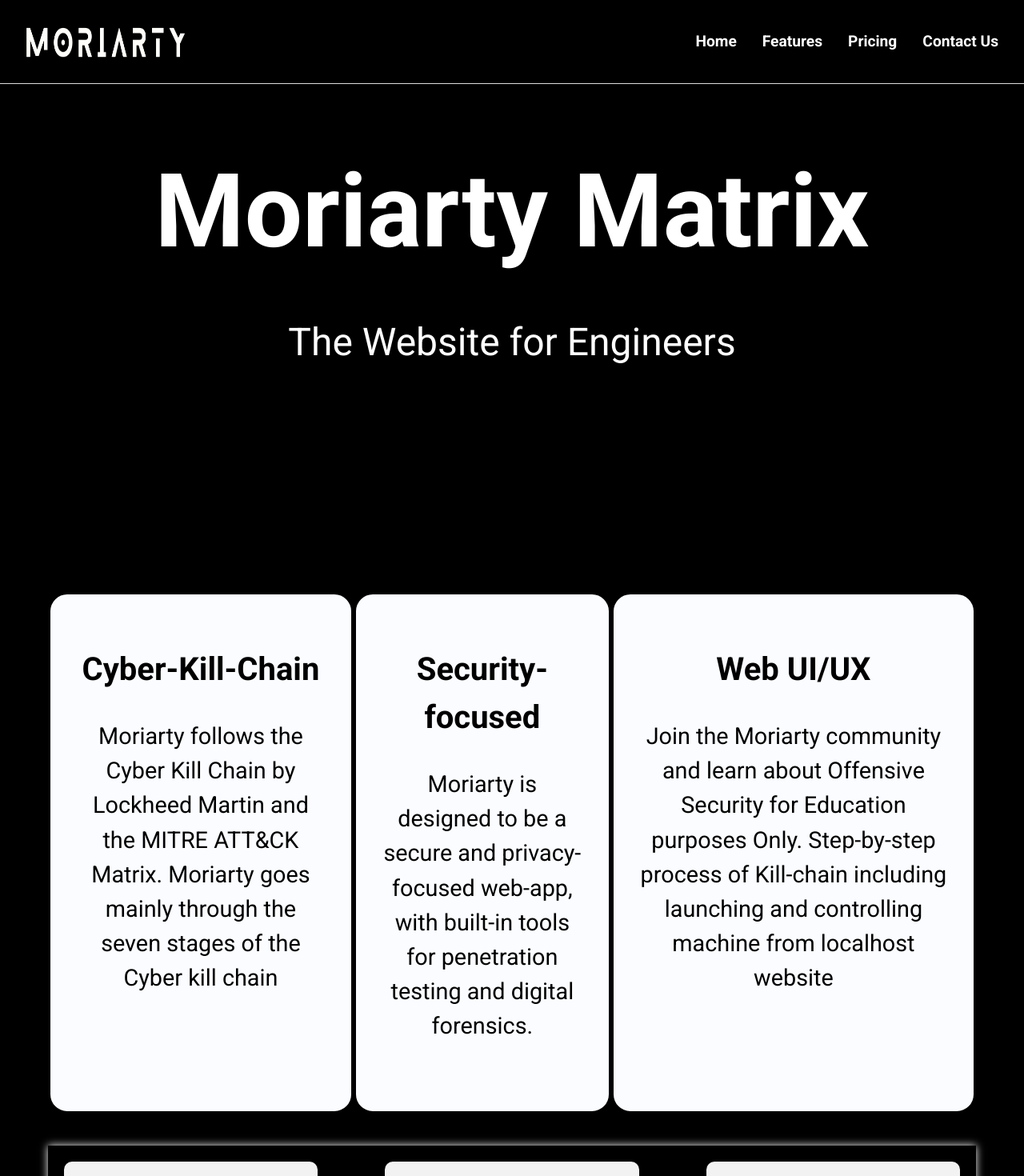
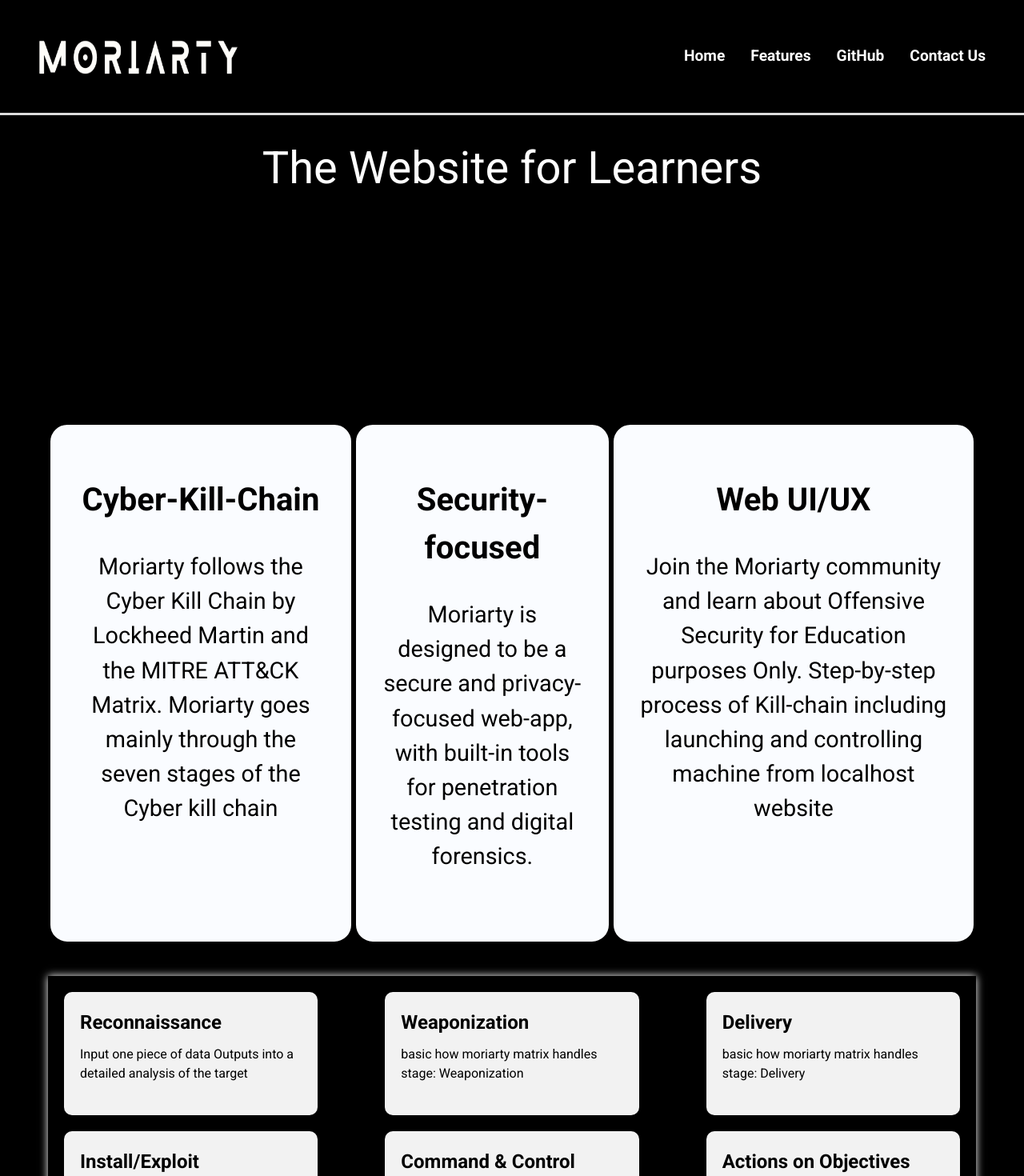
Before and after one commit to Fiery-Warrior/pub-mm-web, a React (Create React App) app: page / in a window 1280 px wide. Shown: the top 1470 px of the page at 80% size. Built offline with nearby package versions, Linux system fonts and the light colour scheme.

Commit message:
cards and nav

```diff
--- a/package.json
+++ b/package.json
@@ -8,7 +8,7 @@
     "@testing-library/user-event": "^13.5.0",
     "react": "^18.2.0",
     "react-dom": "^18.2.0",
-    "react-scripts": "5.0.1",
+    "react-scripts": "^5.0.1",
     "web-vitals": "^2.1.4"
   },
   "scripts": {
--- a/src/App.css
+++ b/src/App.css
@@ -24,13 +24,28 @@
   padding: 20px;
 }
 
-header {
+/* header {
   display: flex;
   justify-content: space-between;
   align-items: center;
   padding: 10px 0;
   border-bottom: 1px solid #ddd;
+} */
+header {
+  position: fixed;
+  top: 0;
+  width: 100%;
+  background-color: white;
+  border-bottom: 3px solid #ddd;
+
+  z-index: 9999;
 }
+
+/* main {
+  padding-top: 80px;
+} */
+
+
 
 header h1 {
   font-size: 2rem;
@@ -124,6 +139,11 @@
 
 
 
+  .expanded {
+    width: 500px;
+    height: 500px;
+    transition: width 0.5s, height 0.5s;
+  }
 
 
 
@@ -154,7 +174,7 @@
 display: flex;
 justify-content: space-between;
 align-items: center;
-padding: 2rem;
+padding: 3rem;
 background-color: black;
 position: fixed;
 top: 0;
@@ -202,12 +222,12 @@
 }
 
 .intro h1 {
-font-size: 8rem;
-margin-bottom: 2rem;
+font-size: 2rem;
+margin-bottom: 1rem;
 }
 
 .intro p {
-font-size: 3rem;
+font-size: 3.5rem;
 }
 
 .features {
--- a/src/App.js
+++ b/src/App.js
@@ -8,7 +8,7 @@
   useEffect(() => {
     const intervalId = setInterval(() => {
       setTitle(titles[Math.floor(Math.random() * titles.length)]);
-    }, 1700); /*Time before next message is displayed*/
+    }, 2700); /*Time before next message is displayed*/
     return () => clearInterval(intervalId);
   }, [titles]);
 
@@ -16,13 +16,13 @@
   return (
     <div className="app-container">
       <header>
-        <img src="/logo.png" alt="logo" style={{width: '200px', height: '40px'}} />
+        <img src="/logo.png" alt="logo" style={{width: '250px', height: '45px'}} />
         {/*<h1>Moriarty Matrix</h1>*/}
         <nav>
           <ul>
             <li><a href="#">Home</a></li>
             <li><a href="#">Features</a></li>
-            <li><a href="#">Pricing</a></li>
+            <li><a href="https://github.com/Fiery-Warrior/mm_pythonweb" target="_blank">GitHub</a></li>
             <li><a href="#">Contact Us</a></li>
           </ul>
         </nav>
@@ -32,7 +32,7 @@
 
       <section className="intro">
           <div className="intro-content">
-            <h1>Moriarty Matrix</h1>
+            {/* <h1>Moriarty Matrix</h1> */}
             <p>{title}</p>
           </div>
         </section>
@@ -64,69 +64,73 @@
 
         <div class="card">
           <h2>Reconnaissance</h2>
-          <img src="/reconsherlock.png" alt="Sherlock" id="sherlock-img"/>
-          <p>Takes minimal user input on the recon stage and outputting a detailed dossier on the target.</p>
+          {/* <img src="/reconsherlock.png" alt="Sherlock-recon" id="sherlock-recon-img"/> */}
+          <p>Input one piece of data Outputs into a detailed analysis of the target</p>
           <div class="card-details">
             <br/>
-            <p>Provides information concerning: usernames, emails, phone numbers, IP addresses, and more information. As seen below the user enters minimal information and
-              receives an output like below which can be further used to gain control of target. Uses original recon search code, Sherlock, ______, and ________
+          {/**<p>Requires minimal user input and provides a detailed dossier on the target, including information such as usernames, emails, phone numbers, IP addresses, and more. .</p>
+             */}
+            <p>
+              Usernames Outputs All Accounts urls <br/>
+              Domain URL Outputs Registered data
+              Email Address Outputs Phone numbers
+              Phone Number Outputs Information
+              IP Address Outputs Location, Owner, ISP...
+              Website Clone 'Phish' Outputs Users Choice
+
             </p>
-            <a href="#" class="button">See more photos</a>
+            {/* <a href="#" class="button">See demo</a> */}
           </div>
         </div>
 
         <div class="card">
           <h2>Weaponization</h2>
-          {/*<img src="https://www.nasa.gov/sites/default/files/styles/full_width_feature/public/thumbnails/image/cyc2022_20b.jpg" alt="Earth Science">*/}
+          {/* <img src="/weap.png" alt="Sherlock-weap" id="sherlock-weap-img"/> */}
           <p>basic how moriarty matrix handles stage: Weaponization</p>
           <div class="card-details">
             <br/>
             <p>more in depth on how it handles this stage-in this matrix-what the benefit is-what user gets</p>
-            <a href="#" class="button">See more photos</a>
+            {/* <a href="#" class="button">See demo</a> */}
           </div>
         </div>
 
         <div class="card">
           <h2>Delivery</h2>
-          {/*<img src="https://www.nasa.gov/sites/default/files/styles/full_width_feature/public/thumbnails/image/2021_0917_small_explorers_full.jpg" alt="Aeronautics">*/}
           <p>basic how moriarty matrix handles stage: Delivery</p>
           <div class="card-details">
             <br/>
             <p>more in depth on how it handles this stage-in this matrix-what the benefit is-what user gets</p>
-            <a href="#" class="button">See more photos</a>
+            {/* <a href="#" class="button">See demo</a> */}
           </div>
         </div>
 
         <div class="card">
           <h2>Install/Exploit</h2>
-          {/*<img src="https://www.nasa.gov/sites/default/files/styles/full_width_feature/public/thumbnails/image/jupiter_21hubble_pia23615-16.png" alt="Planetary Science">*/}
           <p>basic how moriarty matrix handles stages: Install/Exploit</p>
           <div class="card-details">
             <br/>
             <p>more in depth on how it handles this stage-in this matrix-what the benefit is-what user gets</p>
-            <a href="#" class="button">See more photos</a>
+            {/* <a href="#" class="button">See demo</a> */}
           </div>
         </div>
 
         <div class="card">
           <h2>Command & Control</h2>
-          {/*<img src="https://www.nasa.gov/sites/default/files/styles/full_width_feature/public/thumbnails/image/solar-dynamics-observatory-eclipse.jpg" alt="Heliophysics">*/}
           <p>basic how moriarty matrix handles stage: Command & Control</p>
           <div class="card-details">
             <br/>
             <p>more in depth on how it handles this stage-in this matrix-what the benefit is-what user gets</p>
-            <a href="#" class="button">See more photos</a>
+            {/* <a href="#" class="button">See demo</a> */}
             </div>
               </div>
 
               <div class="card">
                 <h2>Actions on Objectives</h2>
-                {/*<img src="https://www.nasa.gov/sites/default/files/styles/full_width_feature/public/thumbnails/image/insight.jpg" alt="Technology">*/}
                 <p>basic how moriarty matrix handles stage: Actions on Objectives</p>
                 <div class="card-details">
                   <br/>
                   <p>more in depth on how it handles this stage-in this matrix-what the benefit is-what user gets</p>
-                  <a href="#" class="button">See more photos</a>
+                  {/* <a href="#" class="button">See demo</a> */}
                 </div>
               </div>
             </div>
@@ -146,7 +150,7 @@
 
           <h2>Recent Updates</h2>
             <div className="blog-card" id="recon">
-              <h3>Reconnaissance</h3>
+              <h3>User Interface</h3>
               <p>The latest version of Moriarty is now available for download, featuring numerous bug fixes and security enhancements.</p>
               <a href="#">Read more</a>
             </div>
```
Also changed, not shown: public/reconsherlock.png (deleted), 1 other file (tests, documents, lock files or other folders).
